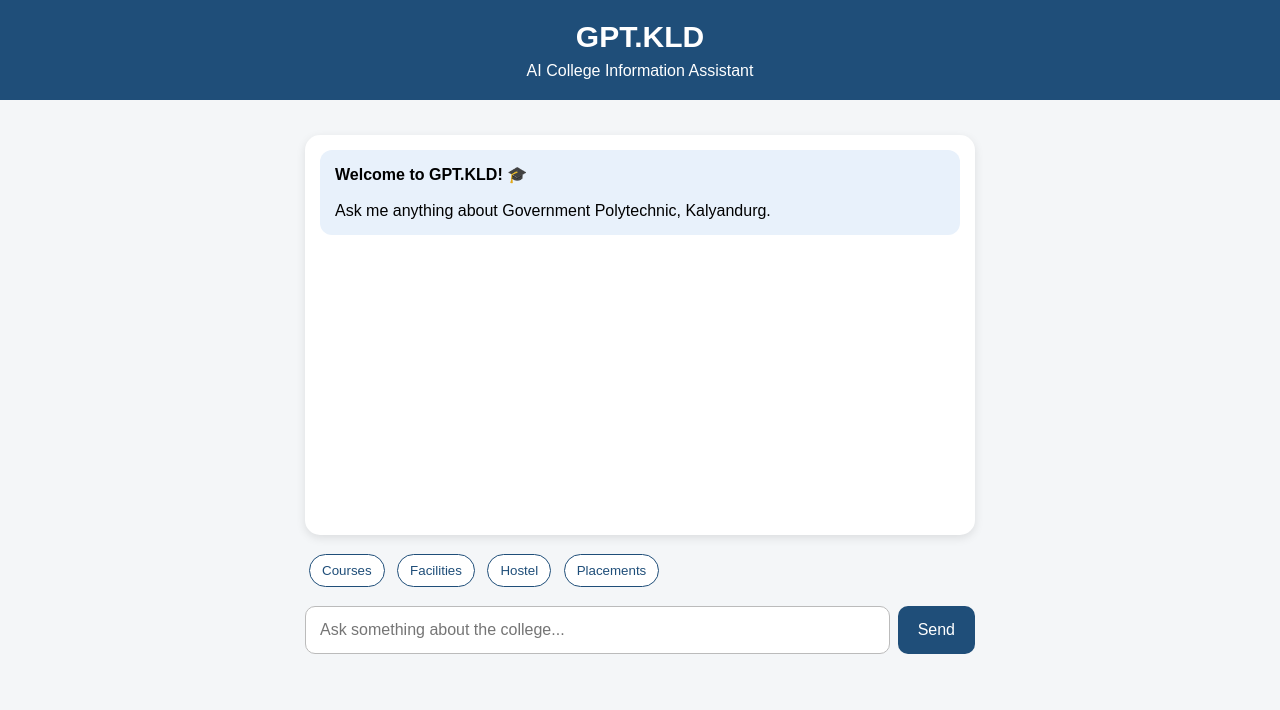
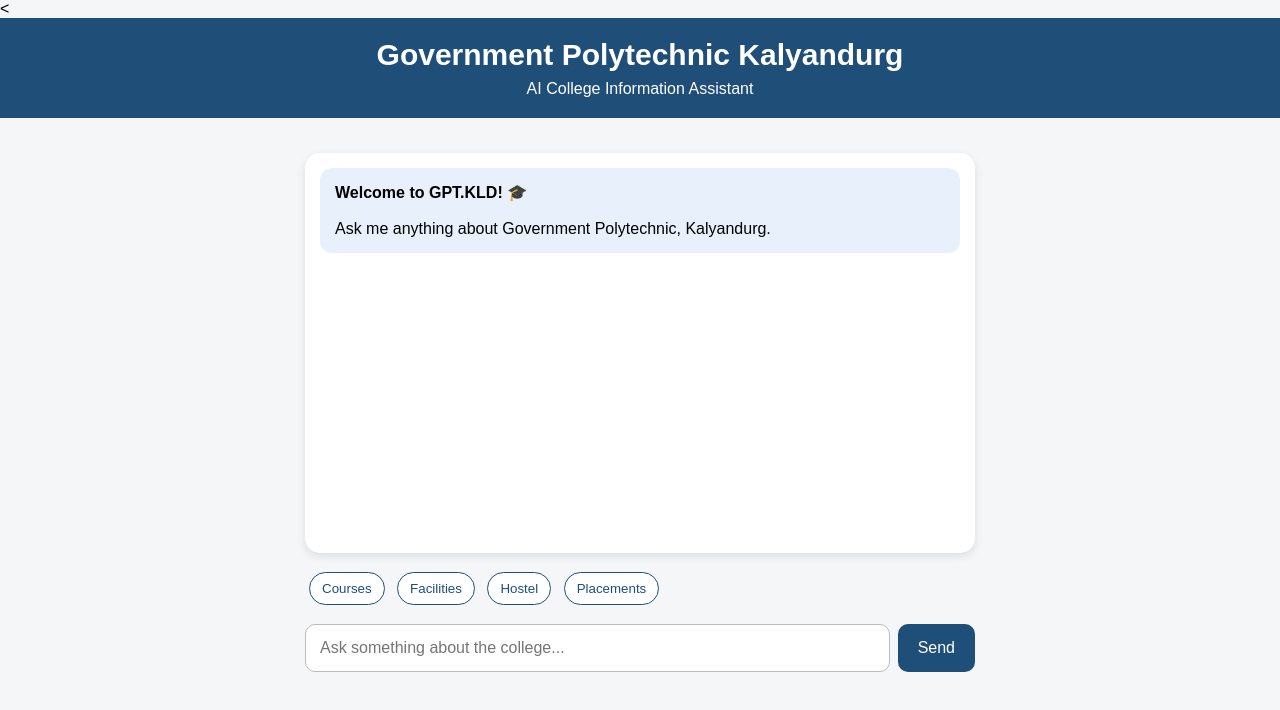
Before and after one commit to gptkld/GPT-KLD-, a website: page index.html in a window 1280 px wide. Drawn offline with Linux system fonts and the light colour scheme.

Commit message:
Update index.html

```diff
--- a/index.html
+++ b/index.html
@@ -4,11 +4,16 @@
     <meta name="google-site-verification" content="cnJJOmG__X0wI2h3w6hV0cXm352K4i5idE8Hsgd7wlA" />
     <meta charset="UTF-8">
     <meta name="viewport" content="width=device-width, initial-scale=1.0">
-    <title>GPT.KLD - AI College Information Assistant</title>
-    <meta name="description" content="GPT.KLD is an AI-powered college information assistant that helps students quickly find college information, courses, admissions, and academic resources.">
+    <title>Government Polytechnic Kalyandurg | AI College Assistant</title>
+    <meta name="description" content="Government Polytechnic Kalyandurg AI College Information Assistant. Find information about courses, admissions, facilities, hostel, and placements.">
     <style>
         * {
             box-sizing: border-box;
+        }
+        .college-name {
+    margin: 0;
+    font-size: clamp(16px, 3.5vw, 30px);
+    white-space: nowrap;
         }
 
         body {
@@ -128,9 +133,9 @@
 
 <body>
 
-    <div class="header">
-        <h1>GPT.KLD</h1>
-        <p>AI College Information Assistant</p>
+    <<div class="header">
+    <h1 class="college-name">Government Polytechnic Kalyandurg</h1>
+    <p>AI College Information Assistant</p>
     </div>
 
     <div class="container">
```
